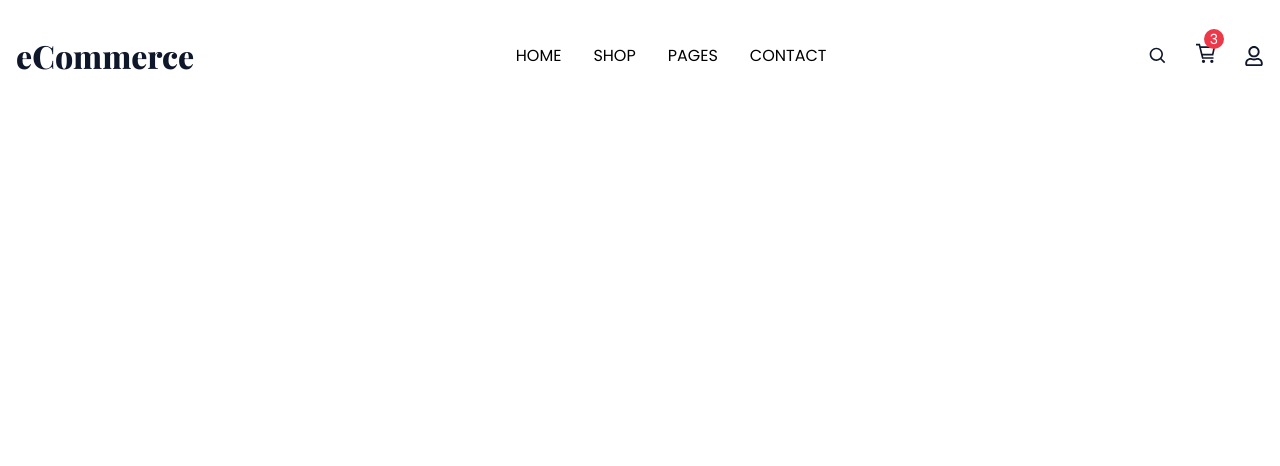
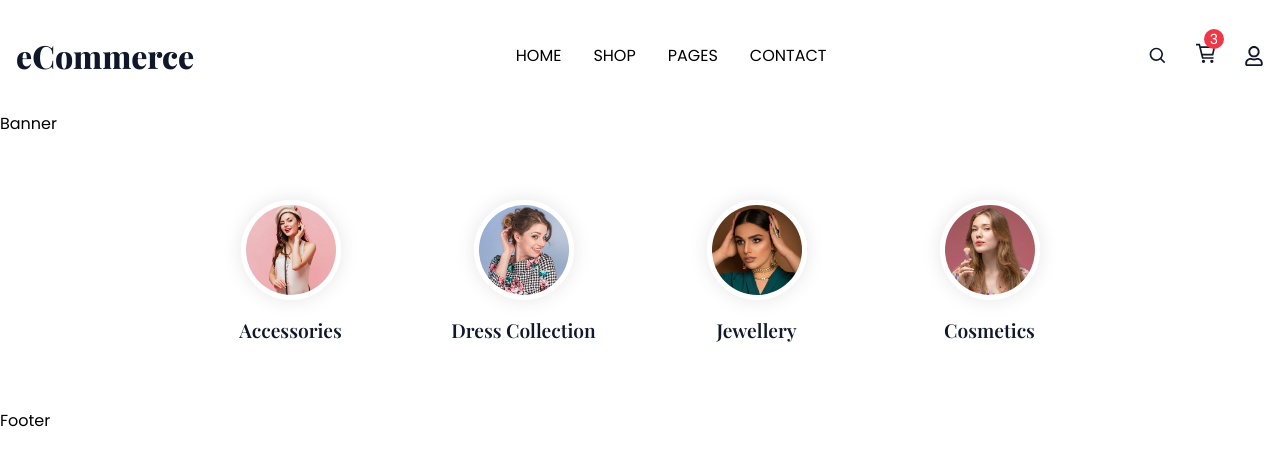
Before and after one commit to salamchy/mern_fullstack, a React (Vite) app in the folder frontend/: page / in a window 1280 px wide. Shown: the top 466 px of the page. Built offline with nearby package versions, Linux system fonts and the light colour scheme.

Commit message:
categories component in home

```diff
--- a/frontend/src/pages/Home.jsx
+++ b/frontend/src/pages/Home.jsx
@@ -1,11 +1,15 @@
-import { Outlet } from "react-router-dom"
-import Navbar from "../components/Navbar"
+import Navbar from "../components/Navbar";
+import Footer from "../components/Footer";
+import Banner from "../components/Banner";
+import Categories from "../components/Categories";
 
 const Home = () => {
   return (
     <div>
       <Navbar />
-      <Outlet />
+      <Banner />
+      <Categories />
+      <Footer />
     </div>
   )
 }
```
